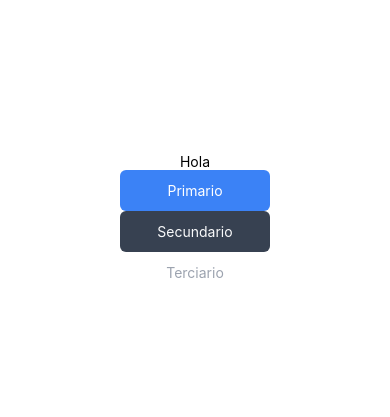
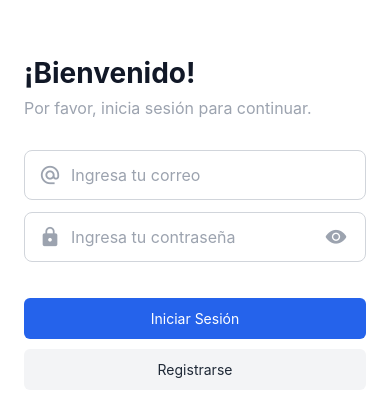
Before and after one commit to Paz-Jeremy/OrderGo, a React Native app in the folder OrderGo/: screen / in a window 390 px wide. Shown: the part 199-616 px from the top of the page. Built offline with nearby package versions, Linux system fonts and the light colour scheme.

Commit message:
- Implementación de LoginScreen, adaptado de manera dinamica a ThemeContext. - Agregando el ThemeProvider y la pantalla de login a App.tsx, Tambien removiendo estilización innecesaria. - Implementación del componente CustomInput.

```diff
--- a/OrderGo/App.tsx
+++ b/OrderGo/App.tsx
@@ -1,39 +1,10 @@
-import { StatusBar } from "expo-status-bar";
-import { StyleSheet, Text, View } from "react-native";
-import CustomButton from "./src/components/CustomButton";
 import { ThemeProvider } from "./src/context/ThemeContext";
+import LoginScreen from "./src/screens/LoginScreen";
 
 export default function App() {
   return (
-    <ThemeProvider>
-      <View style={styles.container}>
-        <Text>Hola</Text>
-        <StatusBar style="auto" />
-        <CustomButton
-          variant="primary"
-          title={"Primario"}
-          onPress={() => {}}
-        ></CustomButton>
-        <CustomButton
-          variant="secondary"
-          title={"Secundario"}
-          onPress={() => {}}
-        ></CustomButton>
-        <CustomButton
-          variant="tertiary"
-          title={"Terciario"}
-          onPress={() => {}}
-        ></CustomButton>
-      </View>
+    <ThemeProvider >
+      <LoginScreen></LoginScreen>
     </ThemeProvider>
   );
 }
-
-const styles = StyleSheet.create({
-  container: {
-    flex: 1,
-    backgroundColor: "#fff",
-    alignItems: "center",
-    justifyContent: "center",
-  },
-});
--- a/OrderGo/src/components/CustomButton.tsx
+++ b/OrderGo/src/components/CustomButton.tsx
@@ -42,7 +42,7 @@ const getStyles = (
             ? colors.buttonSecondaryBg
             : colors.buttonTertiaryBg,
       padding: 12,
-      width: 150,
+      width: "auto",
     },
     buttonText: {
       color:
--- /dev/null
+++ b/OrderGo/src/components/CustomInput.tsx
@@ -0,0 +1,139 @@
+import { MaterialIcons, Ionicons } from "@expo/vector-icons";
+import { useState } from "react";
+import {
+  TextInput,
+  TouchableOpacity,
+  View,
+  Text,
+  StyleSheet,
+  KeyboardTypeOptions,
+} from "react-native";
+import { useTheme } from "../context/ThemeContext";
+
+type Props = {
+  type?: "text" | "email" | "password" | "number";
+  placeholder: string;
+  value: string;
+  onChange: (text: string) => void;
+};
+
+export default function CustomInput({
+  type = "text",
+  placeholder,
+  value,
+  onChange,
+}: Props) {
+  const { colors } = useTheme(); // Consumimos los colores del tema actual
+  const [isSecureText, setIsSecureText] = useState(type === "password");
+  const isPasswordField = type === "password";
+
+  const icon: (typeof MaterialIcons)["name"] | undefined =
+    type === "email"
+      ? "alternate-email"
+      : type === "password"
+        ? "lock"
+        : undefined;
+
+  const keyboardType: KeyboardTypeOptions =
+    type === "email"
+      ? "email-address"
+      : type === "number"
+        ? "phone-pad"
+        : "default";
+
+  const getError = () => {
+    if (!value) return undefined; // Evita mostrar error si el usuario no ha escrito nada
+    if (type === "email" && !value.includes("@")) return "Correo inválido";
+    if (type === "password" && value.length < 4)
+      return "La contraseña es muy débil";
+    if (
+      (type === "number" && value.length < 8) ||
+      (type === "number" && value.includes("-"))
+    )
+      return "Número de teléfono inválido";
+  };
+
+  const error = getError();
+
+  return (
+    <View style={styles.wrapper}>
+      {/* Contenedor del Input con colores dinámicos */}
+      <View
+        style={[
+          styles.inputContainer,
+          {
+            backgroundColor: colors.inputBackground,
+            borderColor: error ? "#ef4444" : colors.inputBorder, // Rojo en error, si no, color del tema
+          },
+        ]}
+      >
+        {icon && (
+          <MaterialIcons
+            name={icon as any}
+            size={22}
+            color={colors.inputPlaceholder} // El icono toma el color del placeholder para hacer juego
+            style={styles.iconLeft}
+          />
+        )}
+
+        <TextInput
+          style={[styles.input, { color: colors.inputText }]}
+          placeholder={placeholder}
+          placeholderTextColor={colors.inputPlaceholder} // Propiedad clave para modo oscuro
+          value={value}
+          onChangeText={onChange}
+          secureTextEntry={isSecureText}
+          keyboardType={keyboardType}
+        />
+
+        {isPasswordField && (
+          <TouchableOpacity
+            onPress={() => setIsSecureText(!isSecureText)}
+            style={styles.iconRight}
+          >
+            <Ionicons
+              name={isSecureText ? "eye" : "eye-off"}
+              size={22}
+              color={colors.inputPlaceholder}
+            />
+          </TouchableOpacity>
+        )}
+      </View>
+
+      {/* Texto de error */}
+      {error && <Text style={styles.errorText}>{error}</Text>}
+    </View>
+  );
+}
+
+const styles = StyleSheet.create({
+  wrapper: {
+    marginBottom: 12,
+    width: "100%",
+  },
+  inputContainer: {
+    flexDirection: "row",
+    alignItems: "center",
+    borderWidth: 1,
+    borderRadius: 8,
+    paddingHorizontal: 14,
+    height: 50,
+  },
+  iconLeft: {
+    marginRight: 10,
+  },
+  input: {
+    flex: 1,
+    height: "100%",
+    fontSize: 16,
+  },
+  iconRight: {
+    padding: 4,
+  },
+  errorText: {
+    color: "#ef4444",
+    fontSize: 13,
+    marginTop: 4,
+    paddingLeft: 4,
+  },
+});
--- a/OrderGo/src/context/ThemeContext.tsx
+++ b/OrderGo/src/context/ThemeContext.tsx
@@ -5,7 +5,7 @@ import { ThemeColors } from "../utils/types/ThemeColors";
 type ThemeMode = "light" | "dark";
 
 const lightColors: ThemeColors = {
-  background: "",
+  background: "#fff",
   buttonPrimaryBg: "#2563eb",
   buttonPrimaryText: "#fff",
   buttonSecondaryBg: "#f3f4f6",
@@ -16,11 +16,14 @@ const lightColors: ThemeColors = {
   textSecondary: "",
   primary: "",
   secondary: "",
-  inputBackground: ""
+  inputBackground: "#fff",
+  inputBorder: "#d1d5db",
+  inputText: "#111827",
+  inputPlaceholder: "#9ca3af",
 };
 
 const darkColors: ThemeColors = {
-  background: "",
+  background: "#121212",
   buttonPrimaryBg: "#3b82f6",
   buttonPrimaryText: "#fff",
   buttonSecondaryBg: "#374151",
@@ -31,7 +34,10 @@ const darkColors: ThemeColors = {
   textSecondary: "",
   primary: "",
   secondary: "",
-  inputBackground: ""
+  inputBackground: "#1f2937",
+  inputBorder: "#4b5563",
+  inputText: "#f9fafb",
+  inputPlaceholder: "#6b7280",
 };
 
 type ThemeContextType = {
@@ -49,7 +55,7 @@ export const useTheme = () => {
 };
 
 export const ThemeProvider = ({ children }: { children: React.ReactNode }) => {
-  const [theme, setTheme] = useState<ThemeMode>("dark");
+  const [theme, setTheme] = useState<ThemeMode>("light");
 
   const colors = theme === "dark" ? darkColors : lightColors;
 
--- /dev/null
+++ b/OrderGo/src/screens/LoginScreen.tsx
@@ -0,0 +1,108 @@
+import { useState } from "react";
+import {
+  View,
+  Text,
+  StyleSheet,
+  SafeAreaView,
+  KeyboardAvoidingView,
+  Platform,
+} from "react-native";
+import CustomInput from "../components/CustomInput";
+import CustomButton from "../components/CustomButton";
+
+// Importa el contexto de tu tema (ajusta la ruta según tu proyecto)
+import { useTheme } from "../context/ThemeContext";
+
+export default function LoginScreen({ navigation }: any) {
+  const { colors } = useTheme(); // Extraemos los colores dinámicos
+  const [email, setEmail] = useState("");
+  const [password, setPassword] = useState("");
+
+  return (
+    // SafeAreaView asegura que el contenido no quede debajo del reloj o el notch
+    <SafeAreaView
+      style={[styles.safeArea, { backgroundColor: colors.background }]}
+    >
+      {/* Evita que el teclado tape los inputs al escribir */}
+      <KeyboardAvoidingView
+        behavior={Platform.OS === "ios" ? "padding" : "height"}
+        style={styles.container}
+      >
+        <View
+          style={[styles.formContainer, { backgroundColor: colors.background }]}
+        >
+          {/* Textos de bienvenida estilizados */}
+          <View style={styles.headerContainer}>
+            <Text style={[styles.title, { color: colors.inputText }]}>
+              ¡Bienvenido!
+            </Text>
+            <Text style={[styles.subtitle, { color: colors.inputPlaceholder }]}>
+              Por favor, inicia sesión para continuar.
+            </Text>
+          </View>
+
+          {/* Formulario */}
+          <CustomInput
+            type="email" // Añadí el type "email" para que aparezca el ícono y validación
+            placeholder="Ingresa tu correo"
+            value={email}
+            onChange={setEmail}
+          />
+
+          <CustomInput
+            type="password"
+            placeholder="Ingresa tu contraseña"
+            value={password}
+            onChange={setPassword}
+          />
+
+          {/* Contenedor del botón para darle separación */}
+          <View style={styles.buttonWrapper}>
+            <CustomButton
+              title="Iniciar Sesión"
+              onPress={() => console.log("Iniciando sesión...")}
+            />
+            <CustomButton
+              variant="secondary"
+              title={"Registrarse"}
+              onPress={() => console.log("Redirigiendo a registro...")}
+            ></CustomButton>
+          </View>
+        </View>
+      </KeyboardAvoidingView>
+    </SafeAreaView>
+  );
+}
+
+const styles = StyleSheet.create({
+  safeArea: {
+    flex: 1,
+    width: "100%",
+    height: "100%",
+  },
+  container: {
+    flex: 1,
+    justifyContent: "center",
+    paddingHorizontal: 24,
+  },
+  formContainer: {
+    width: "100%",
+    maxWidth: 400,
+    alignSelf: "center",
+  },
+  headerContainer: {
+    marginBottom: 32,
+  },
+  title: {
+    fontSize: 28,
+    fontWeight: "bold",
+    marginBottom: 8,
+  },
+  subtitle: {
+    fontSize: 16,
+  },
+  buttonWrapper: {
+    marginTop: 24,
+    gap: 10,
+  },
+});
```
Also changed, not shown: OrderGo/src/utils/types/ThemeColors.ts (+6 -1 lines).
